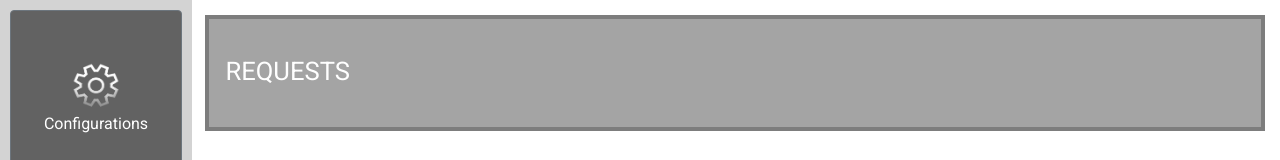
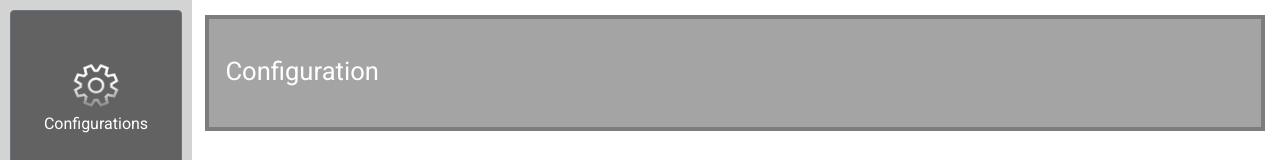
Before and after one commit to Martinius1/Pablle, an Angular app: page /configurations/sample in a window 1280 px wide. Shown: the top 160 px of the page. Built offline with nearby package versions, Linux system fonts and the light colour scheme.

Commit message:
prejmenovani

```diff
--- a/src/app/pages/dashboard/dashboard-sample/dashboard-sample.component.html
+++ b/src/app/pages/dashboard/dashboard-sample/dashboard-sample.component.html
@@ -1,7 +1,7 @@
 <app-side-bar></app-side-bar>
 <div class="header-background">
   <h1 class="request-header">
-    REQUESTS
+    Configuration
   </h1>
 </div>
 
```
